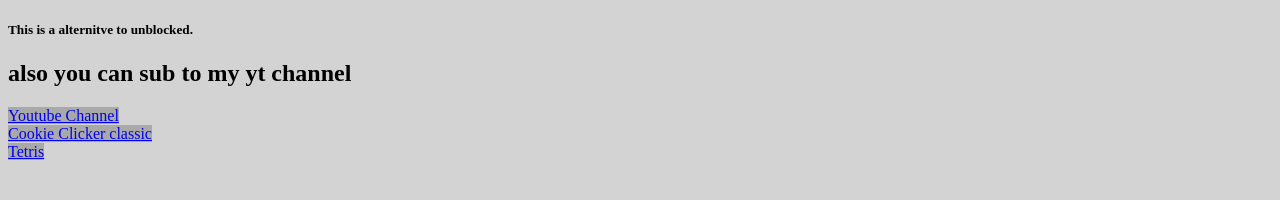
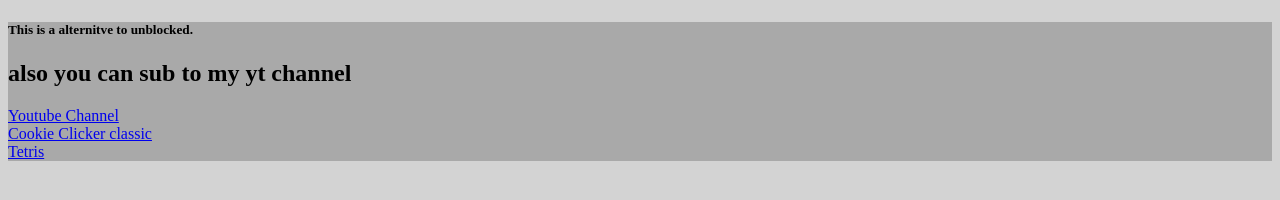
Before and after one commit to fletcherM-spec/fletcherM-spec.github.io, a plain HTML site: page index.html in a window 1280 px wide. Drawn offline with Linux system fonts and the light colour scheme.

Commit message:
revert last change

```diff
--- a/index.html
+++ b/index.html
@@ -8,7 +8,7 @@
   <link rel="stylesheet" href="style.css">
 </head>
 <body>
-    <span class="box">
+    <div class="box">
       <h5>This is a alternitve to unblocked.</h5>
       <h2> also you can sub to my yt channel</h2>
       <a href="https://www.youtube.com/@KINGBIDEN-y5n">Youtube Channel</a>
@@ -16,6 +16,6 @@
       <a href="https://fletcherm-spec.github.io/unblocked-spec/cookie-clicker/index.html">Cookie Clicker classic</a>
       <br>
       <a href="https://fletcherm-spec.github.io/unblocked-spec/tetris/dist/index.html">Tetris</a>
-    </span>
+    </div>
 </body>
 </html>
```
